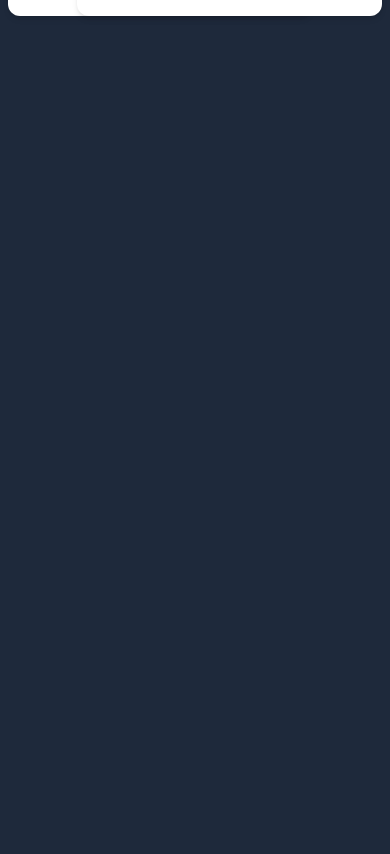
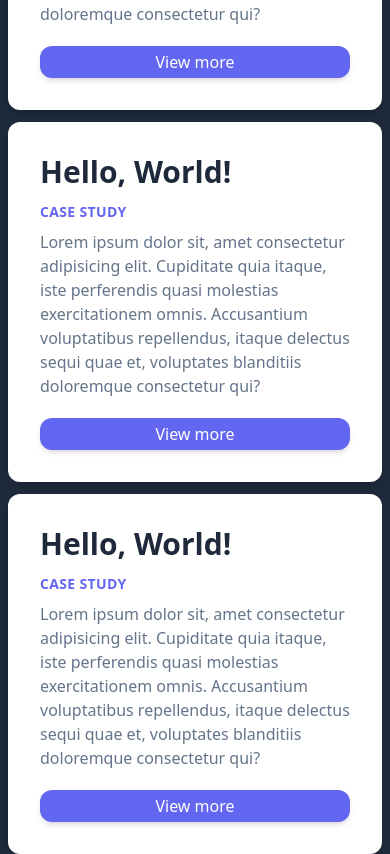
Before and after one commit to oliverbravery/oliverbravery.github.io, a website: page src/index.html in a window 390 px wide. Shown: the part 622-1476 px from the top of the page. Before the commit the page ends 844 px from the top, so only its background shows below. Drawn offline with Linux system fonts and the light colour scheme.

Commit message:
Menu project buttons aligned in grid
A responsive grid was created to contain and dynamically space all items on the main menu page.

```diff
--- a/src/index.html
+++ b/src/index.html
@@ -8,8 +8,9 @@
 </head>
 <body class="bg-slate-800 mx-auto px-2">
 
-    <div class="min-h-screen flex items-center justify-center">
-        <div class="grid grid-cols-1">
+
+            <div class="grid grid-cols-1 md:grid-cols-2 lg:grid-cols-3 xl:grid-cols-4 gap-3">
+
 
                 <div class="max-w-md mx-auto bg-white rounded-xl shadow-md overflow-hidden md:max-w-2x1">
                     <div class="md:flex">
@@ -20,7 +21,6 @@
                             <div class="flex items-center">
                                 <button class="mt-5 text-center flex-auto shadow-md max-w-md mx-auto h-8 hover:bg-indigo-300
                             active:bg-indigo-400 focus:outline-none bg-indigo-500 text-white rounded-xl px-3 w-60">View more</button>
-                    </div>
                             </div>
                         </div>
                     </div>
@@ -39,15 +39,36 @@
                         </div>
                     </div>
                 </div>
-            </div>
 
 
+                <div class="max-w-md mx-auto bg-white rounded-xl shadow-md overflow-hidden md:max-w-2x1">
+                    <div class="md:flex">
+                        <div class="p-8">
+                            <h1 class="h-12 text-3xl text-slate-800 font-semibold">Hello, World!</h1>
+                            <div class="uppercase tracking-wide text-sm text-indigo-500 font-semibold">Case study</div>
+                                <p class="mt-2 text-slate-500 ">Lorem ipsum dolor sit, amet consectetur adipisicing elit. Cupiditate quia itaque, iste perferendis quasi molestias exercitationem omnis. Accusantium voluptatibus repellendus, itaque delectus sequi quae et, voluptates blanditiis doloremque consectetur qui?</p>
+                            <div class="flex items-center">
+                                <button class="mt-5 text-center flex-auto shadow-md max-w-md mx-auto h-8 hover:bg-indigo-300
+                            active:bg-indigo-400 focus:outline-none bg-indigo-500 text-white rounded-xl px-3 w-60">View more</button>
+                            </div>
+                        </div>
                     </div>
                 </div>
 
+                <div class="max-w-md mx-auto bg-white rounded-xl shadow-md overflow-hidden md:max-w-2x1">
+                    <div class="md:flex">
+                        <div class="p-8">
+                            <h1 class="h-12 text-3xl text-slate-800 font-semibold">Hello, World!</h1>
+                            <div class="uppercase tracking-wide text-sm text-indigo-500 font-semibold">Case study</div>
+                                <p class="mt-2 text-slate-500 ">Lorem ipsum dolor sit, amet consectetur adipisicing elit. Cupiditate quia itaque, iste perferendis quasi molestias exercitationem omnis. Accusantium voluptatibus repellendus, itaque delectus sequi quae et, voluptates blanditiis doloremque consectetur qui?</p>
+                            <div class="flex items-center">
+                                <button class="mt-5 text-center flex-auto shadow-md max-w-md mx-auto h-8 hover:bg-indigo-300
+                            active:bg-indigo-400 focus:outline-none bg-indigo-500 text-white rounded-xl px-3 w-60">View more</button>
+                            </div>
+                        </div>
+                    </div>
+                </div>
 
-
-
-
+            </div>
 </body>
 </html>
```
Also changed, not shown: dist/output.css. Lines whose indentation alone changed are shown as unchanged.
